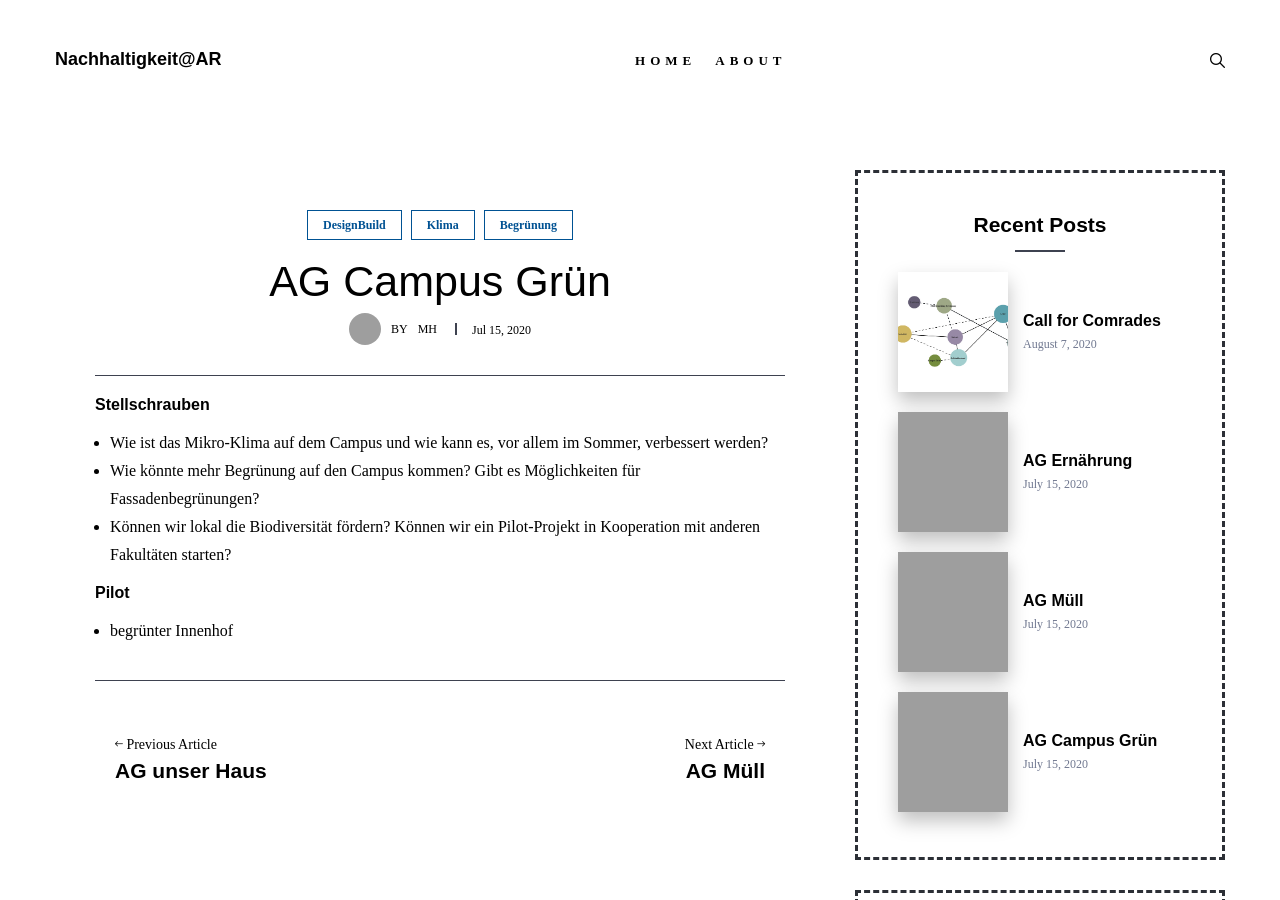
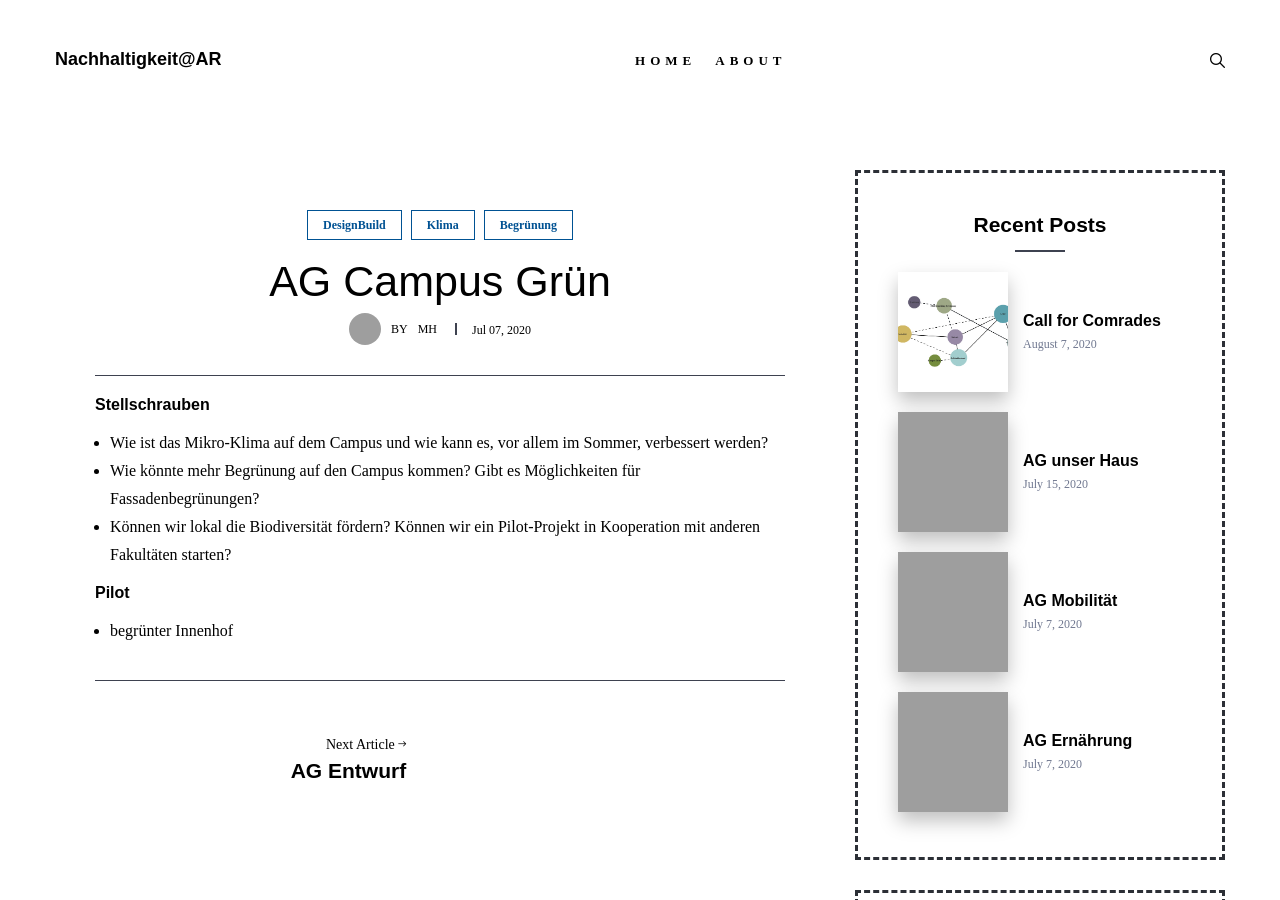
Before and after one commit to hingstarne/artumnachhaltigkeit, a Jekyll site: the page built from _posts/2020-07-07-Grün.markdown, in a window 1280 px wide and 900 px high. Built offline with Jekyll 4.4.1, drawn with Linux system fonts in a browser that asks for light colours; nearby versions of some CDN libraries; some web fonts are replaced; grey boxes are pictures that could not be loaded.

Commit message:
update post dates

```diff
--- a/_posts/2020-07-15-Grün.markdown
+++ b/_posts/2020-07-07-Grün.markdown
@@ -1,7 +1,7 @@
 ---
 layout: post
 title:  AG Campus Grün
-date:   2020-07-15 15:28:55 +0300
+date:   2020-07-07 15:28:55 +0300
 image:  img_grün.jpg
 tags:   DesignBuild Klima Begrünung
 ---
--- a/_posts/2020-07-15-Müll.markdown
+++ b/_posts/2020-07-07-Müll.markdown
@@ -1,7 +1,7 @@
 ---
 layout: post
 title:  AG Müll
-date:   2020-07-15 15:28:55 +0300
+date:   2020-07-07 15:28:55 +0300
 image:  img_müll.jpg
 tags:   Recycling
 ---
--- a/_posts/2020-07-15-ernährung.markdown
+++ b/_posts/2020-07-07-ernährung.markdown
@@ -1,7 +1,7 @@
 ---
 layout: post
 title:  AG Ernährung
-date:   2020-07-15 15:28:55 +0300
+date:   2020-07-07 15:28:55 +0300
 image:  img_ernährung.jpg
 tags:   Klima Ernährung
 ---
```
Also changed, not shown: _posts/2020-08-07-callformitstreiter.markdown (renamed from _posts/2020-07-07-callformitstreiter.markdown).
